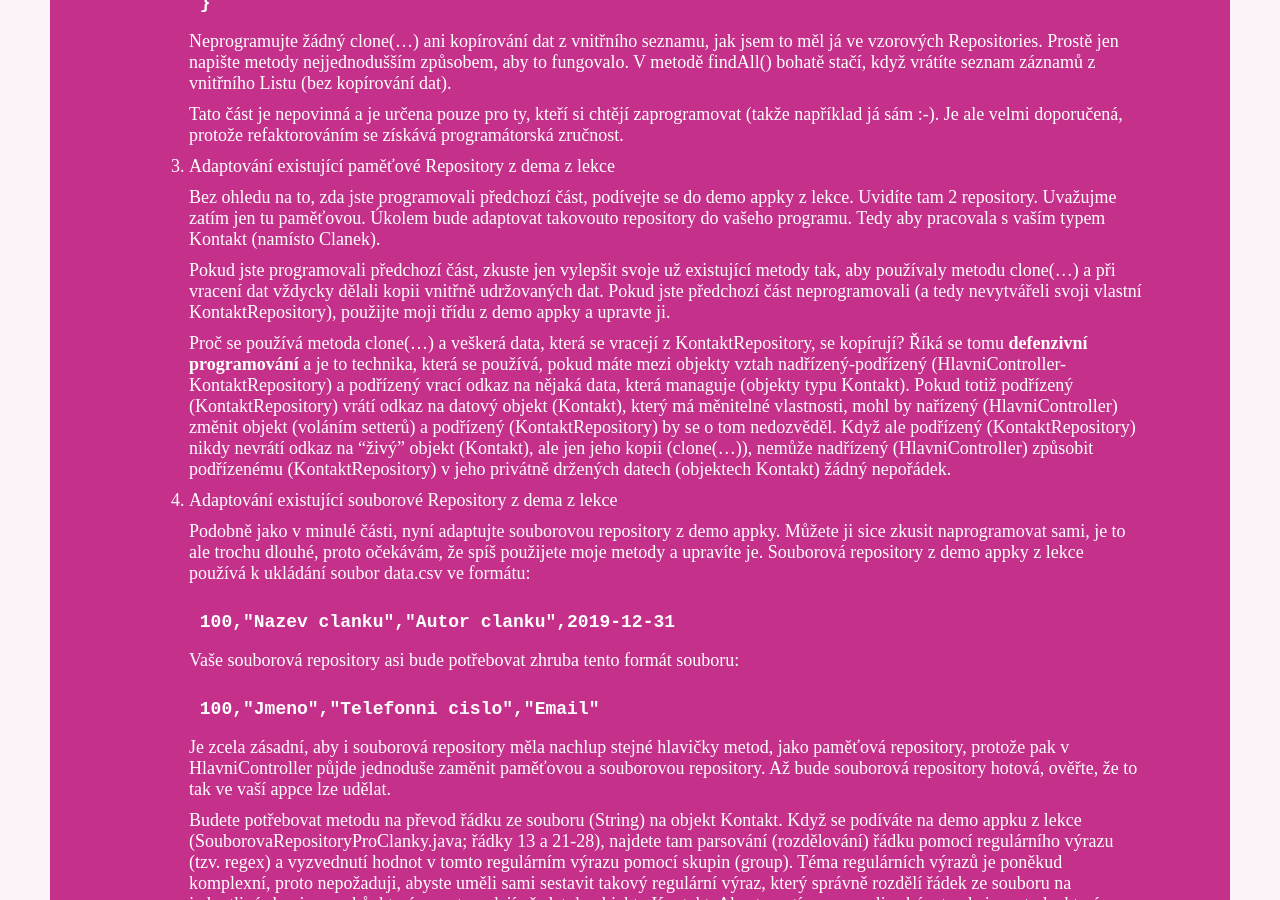
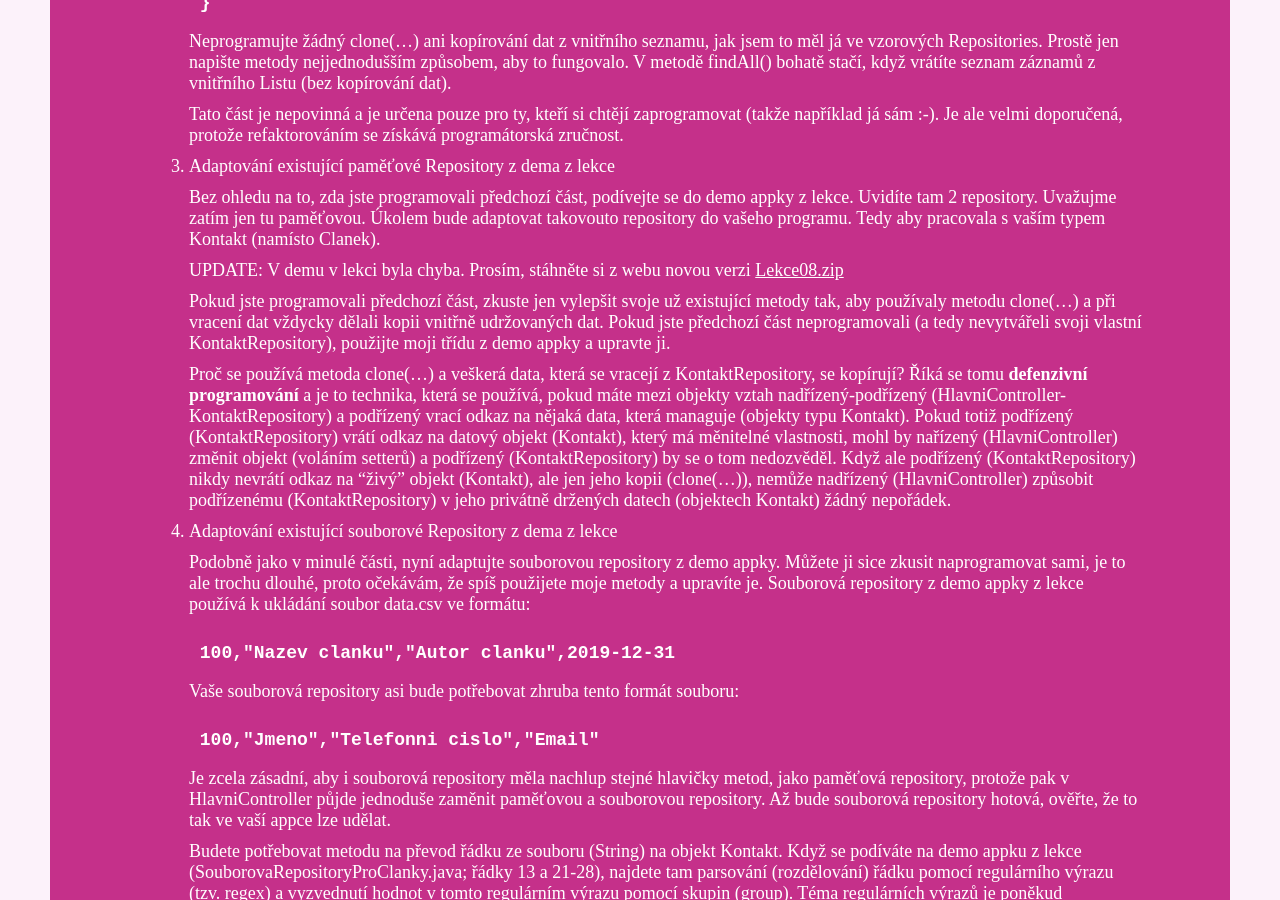
Before and after one commit to czechitas/java-web, a Jekyll site: the page built from docs/2019-jaro/java2/_posts/2019-04-26-lekce08-ukol.md, in a window 1280 px wide and 900 px high, scrolled down 1573 px. Built offline with Jekyll 4.4.1, drawn with Linux system fonts in a browser that asks for light colours.

Commit message:
Fix Ukol 08

```diff
--- a/docs/2019-jaro/java2/_posts/2019-04-26-lekce08-ukol.md
+++ b/docs/2019-jaro/java2/_posts/2019-04-26-lekce08-ukol.md
@@ -71,6 +71,8 @@ Stejně tak, pokud nemáte hotovou předchozí domácí úlohu, ale chcete si vy
     Bez ohledu na to, zda jste programovali předchozí část, podívejte se do demo appky z lekce. Uvidíte tam 2 repository.
     Uvažujme zatím jen tu paměťovou. Úkolem bude adaptovat takovouto repository do vašeho programu. Tedy aby pracovala
     s vaším typem Kontakt (namísto Clanek).
+
+    UPDATE: V demu v lekci byla chyba. Prosím, stáhněte si z webu novou verzi [Lekce08.zip](../../data/2019-jaro/java2/Lekce08.zip)
 
     Pokud jste programovali předchozí část, zkuste jen vylepšit svoje už existující metody tak, aby používaly metodu clone(...)
     a při vracení dat vždycky dělali kopii vnitřně udržovaných dat.
```
Also changed, not shown: 1 other file.
